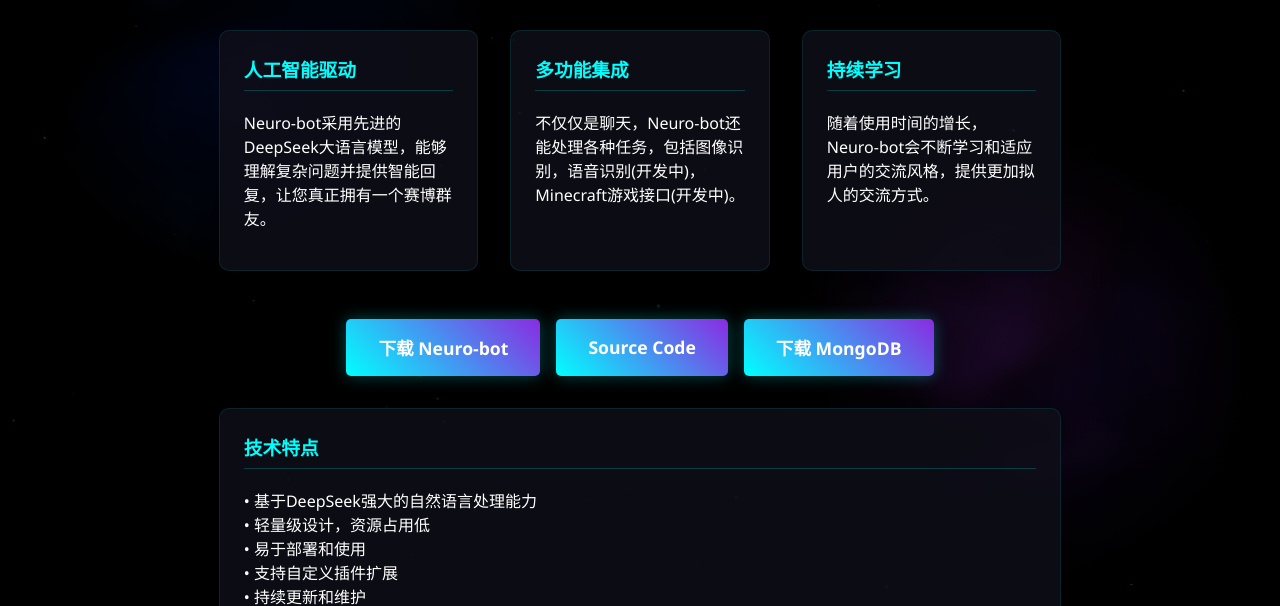
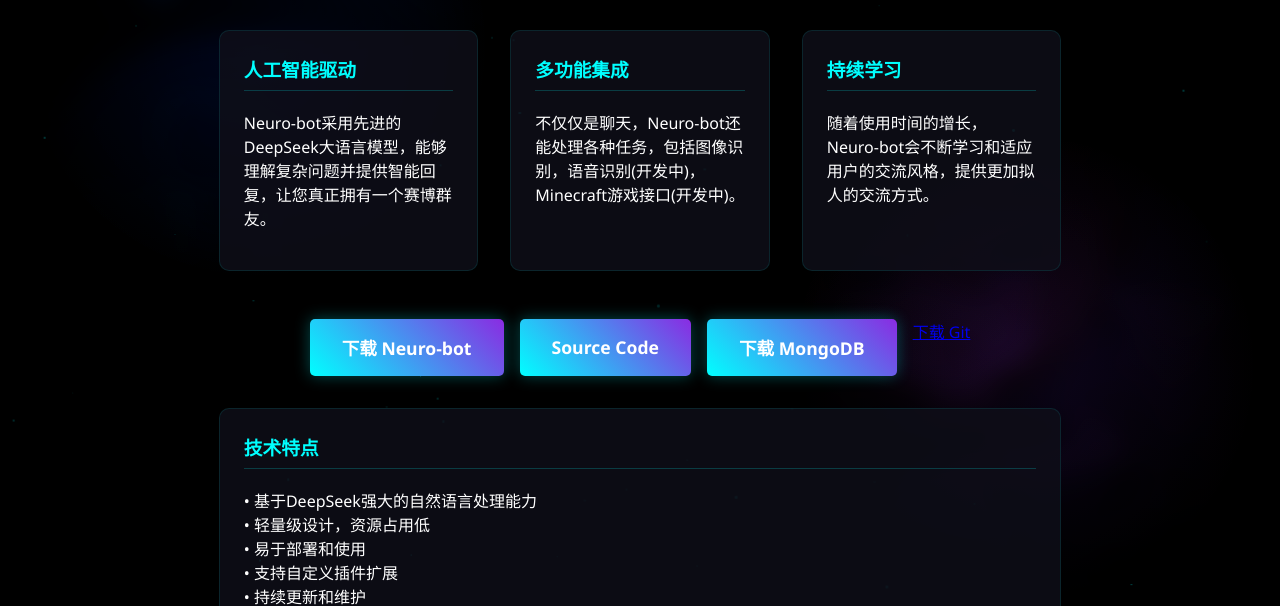
Before and after one commit to L1quidBounce/Neuro-html, a plain HTML site: page main/index.html in a window 1280 px wide. Shown: the part 194-800 px from the top of the page. Drawn offline with Linux system fonts and the light colour scheme; files whose address does not match are found by name.

Commit message:
add Git download

```diff
--- a/main/index.html
+++ b/main/index.html
@@ -42,6 +42,7 @@
                 <a href="https://github.com/L1quidBounce/Neuro-bot/archive/refs/tags/0.5.15-Release.zip" class="download-btn">下载 Neuro-bot</a>
                 <a href="https://github.com/L1quidBounce/Neuro-bot" class="source-btn">Source Code</a>
                 <a href="https://fastdl.mongodb.org/windows/mongodb-windows-x86_64-8.0.8-signed.msi" class="mongodb-dl">下载 MongoDB</a>
+                <a href="https://github.com/git-for-windows/git/releases/download/v2.49.0.windows.1/Git-2.49.0-64-bit.exe" class="git-dl">下载 Git</a>
             </div>
         </div>
 
```
